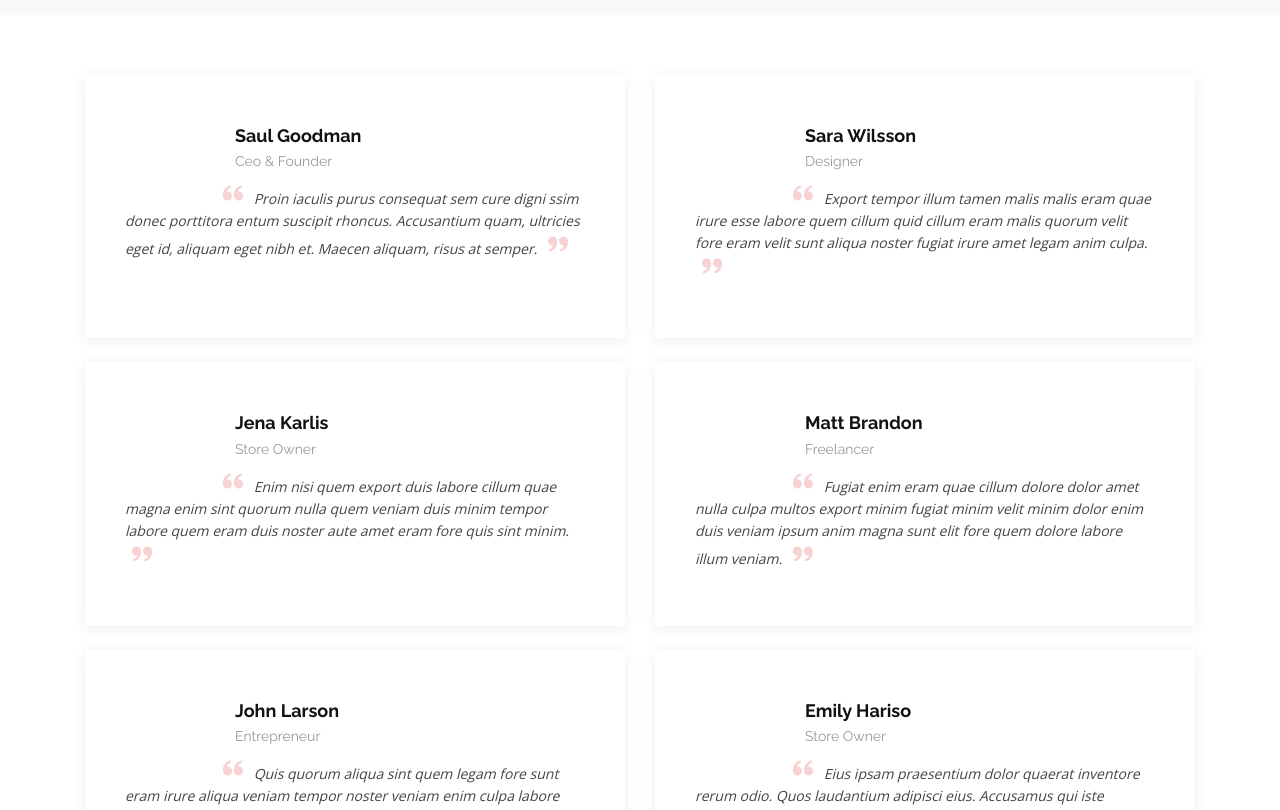
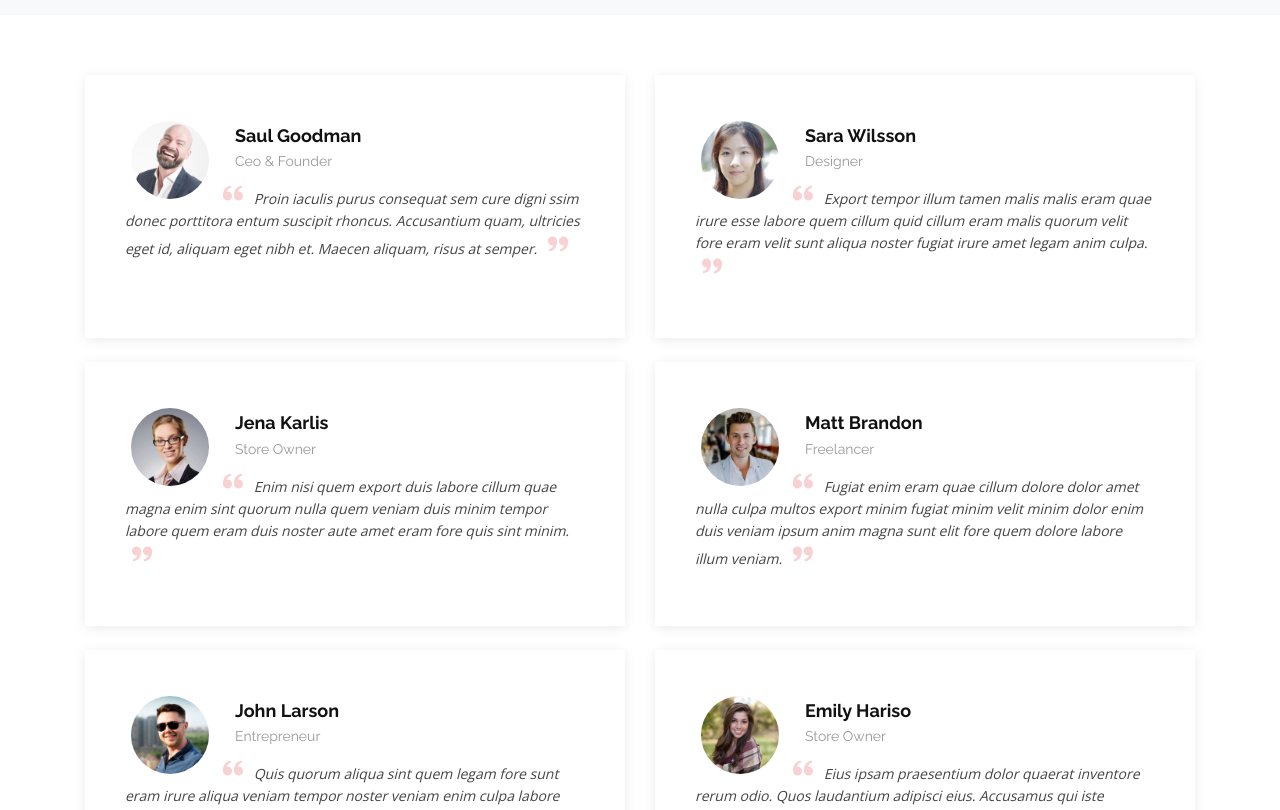
Before and after one commit to cuong7NH/CuongF-sailor, a website: page html/testimonials.html in a window 1280 px wide. Shown: the part 141-951 px from the top of the page. Drawn offline with nearby package versions, Linux system fonts and the light colour scheme; the site is published under a folder, as on GitHub Pages, so addresses that start at the root find nothing.

Commit message:
Update testimonials.html
sua duong dan img

```diff
--- a/html/testimonials.html
+++ b/html/testimonials.html
@@ -104,7 +104,7 @@
 
                 <div class="testimonials-item">
                     <div class="testimonials-item__img">
-                        <img src="/img/testimonials/testimonials-1.jpg" alt="">
+                        <img src="../img/testimonials/testimonials-1.jpg" alt="">
                     </div>
                     <div class="testimonials-item__info">
                         <h4>Saul Goodman</h4>
@@ -120,7 +120,7 @@
                 </div>
                 <div class="testimonials-item">
                     <div class="testimonials-item__img">
-                        <img src="/img/testimonials/testimonials-2.jpg" alt="">
+                        <img src="../img/testimonials/testimonials-2.jpg" alt="">
                     </div>
                     <div class="testimonials-item__info">
                         <h4>Sara Wilsson</h4>
@@ -136,7 +136,7 @@
                 </div>
                 <div class="testimonials-item">
                     <div class="testimonials-item__img">
-                        <img src="/img/testimonials/testimonials-3.jpg" alt="">
+                        <img src="../img/testimonials/testimonials-3.jpg" alt="">
                     </div>
                     <div class="testimonials-item__info">
                         <h4>Jena Karlis</h4>
@@ -152,7 +152,7 @@
                 </div>
                 <div class="testimonials-item">
                     <div class="testimonials-item__img">
-                        <img src="/img/testimonials/testimonials-4.jpg" alt="">
+                        <img src="../img/testimonials/testimonials-4.jpg" alt="">
                     </div>
                     <div class="testimonials-item__info">
                         <h4>Matt Brandon</h4>
@@ -168,7 +168,7 @@
                 </div>
                 <div class="testimonials-item">
                     <div class="testimonials-item__img">
-                        <img src="/img/testimonials/testimonials-5.jpg" alt="">
+                        <img src="../img/testimonials/testimonials-5.jpg" alt="">
                     </div>
                     <div class="testimonials-item__info">
                         <h4>John Larson</h4>
@@ -184,7 +184,7 @@
                 </div>
                 <div class="testimonials-item">
                     <div class="testimonials-item__img">
-                        <img src="/img/testimonials/testimonials-6.jpg" alt="">
+                        <img src="../img/testimonials/testimonials-6.jpg" alt="">
                     </div>
                     <div class="testimonials-item__info">
                         <h4>Emily Hariso</h4>
```
